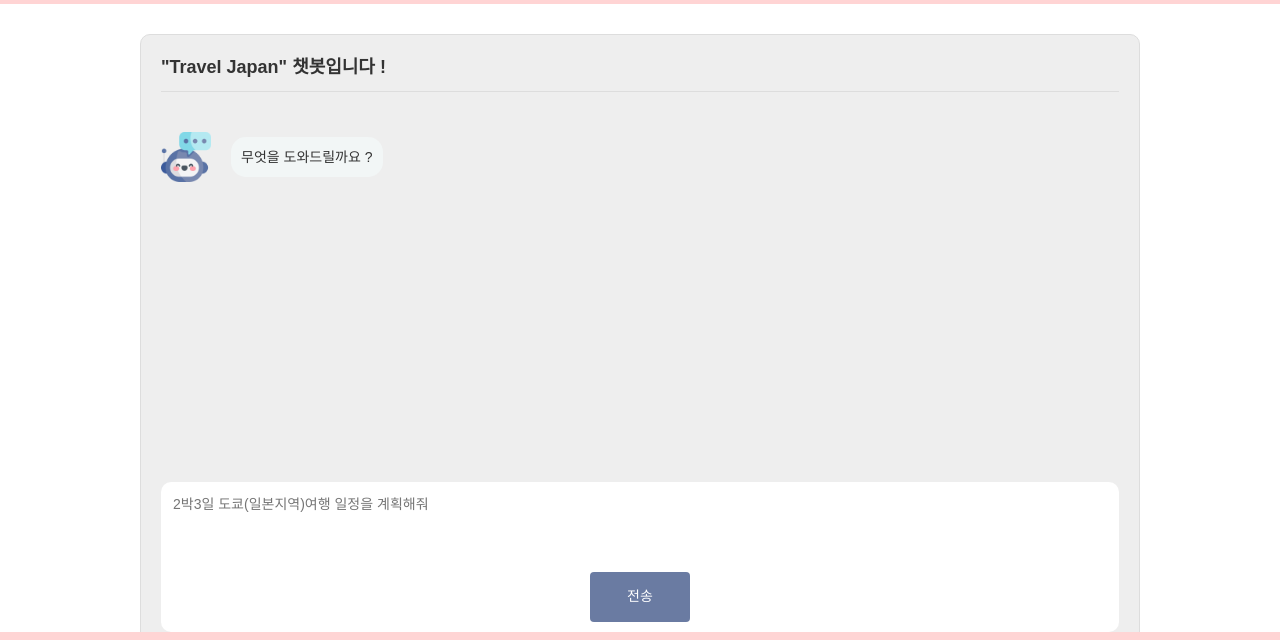
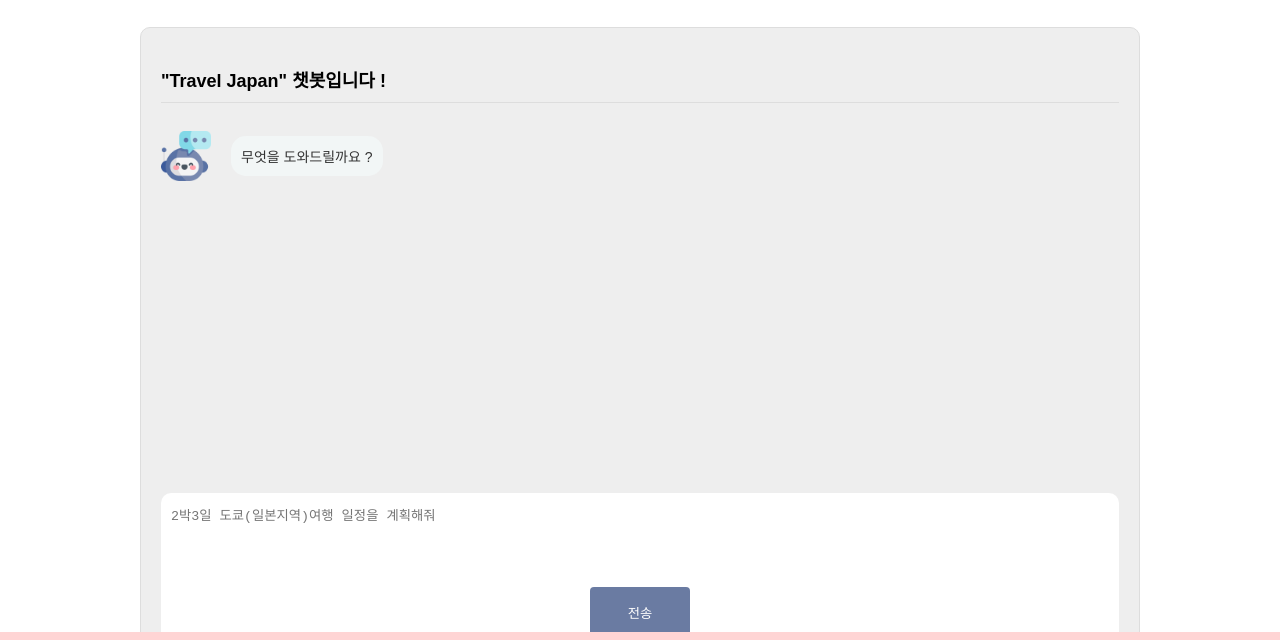
Before and after one commit to kimyeoju/Django-rest-framework_FE, a plain HTML site: page Orumi_Project/chat.html in a window 1280 px wide. Shown: the part 68-708 px from the top of the page. Drawn offline with nearby package versions, Linux system fonts and the light colour scheme; a web font is replaced by a local one.

Commit message:
경로수정

```diff
--- a/Orumi_Project/chat.html
+++ b/Orumi_Project/chat.html
@@ -9,9 +9,9 @@
     <link rel="stylesheet" href="./css/style.css">
     <link rel="stylesheet" href="./css/menu.css">
     <link rel="stylesheet" href="./css/chat.css">
+    <!-- https 변경 -->
+    <meta http-equiv="Content-Security-Policy" content="upgrade-insecure-requests">
     <title>chatbot</title>
-    <!-- bootstrap -->
-    <link rel="stylesheet" href="https://maxcdn.bootstrapcdn.com/bootstrap/3.3.2/css/bootstrap.min.css">
 </head>
 <body>
     <!-- header -->
```
